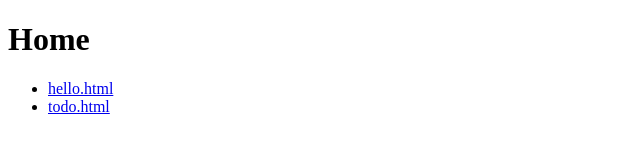
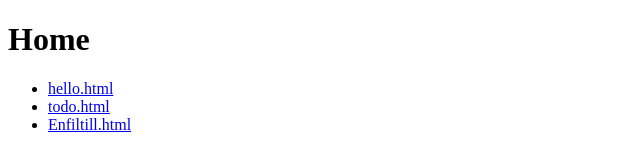
Before and after one commit to mattza01/MattiTestPythonLexiconOkt22, a plain HTML site: page huvudfil.html in a window 1280 px wide. Shown: the whole page, without its empty margins (0-640 px from the left). Drawn offline with Linux system fonts and the light colour scheme.

Commit message:
Uppdaterade huvudfil, med en länk till

```diff
--- a/huvudfil.html
+++ b/huvudfil.html
@@ -14,6 +14,7 @@
 		<ul>
 			<li><a href="hello.html">hello.html</a></li>
 			<li><a href="todo.html">todo.html</a></li>
+			<li><a href="todo.html">Enfiltill.html</a></li>
 		</ul>
     </body>
 </html>
```
